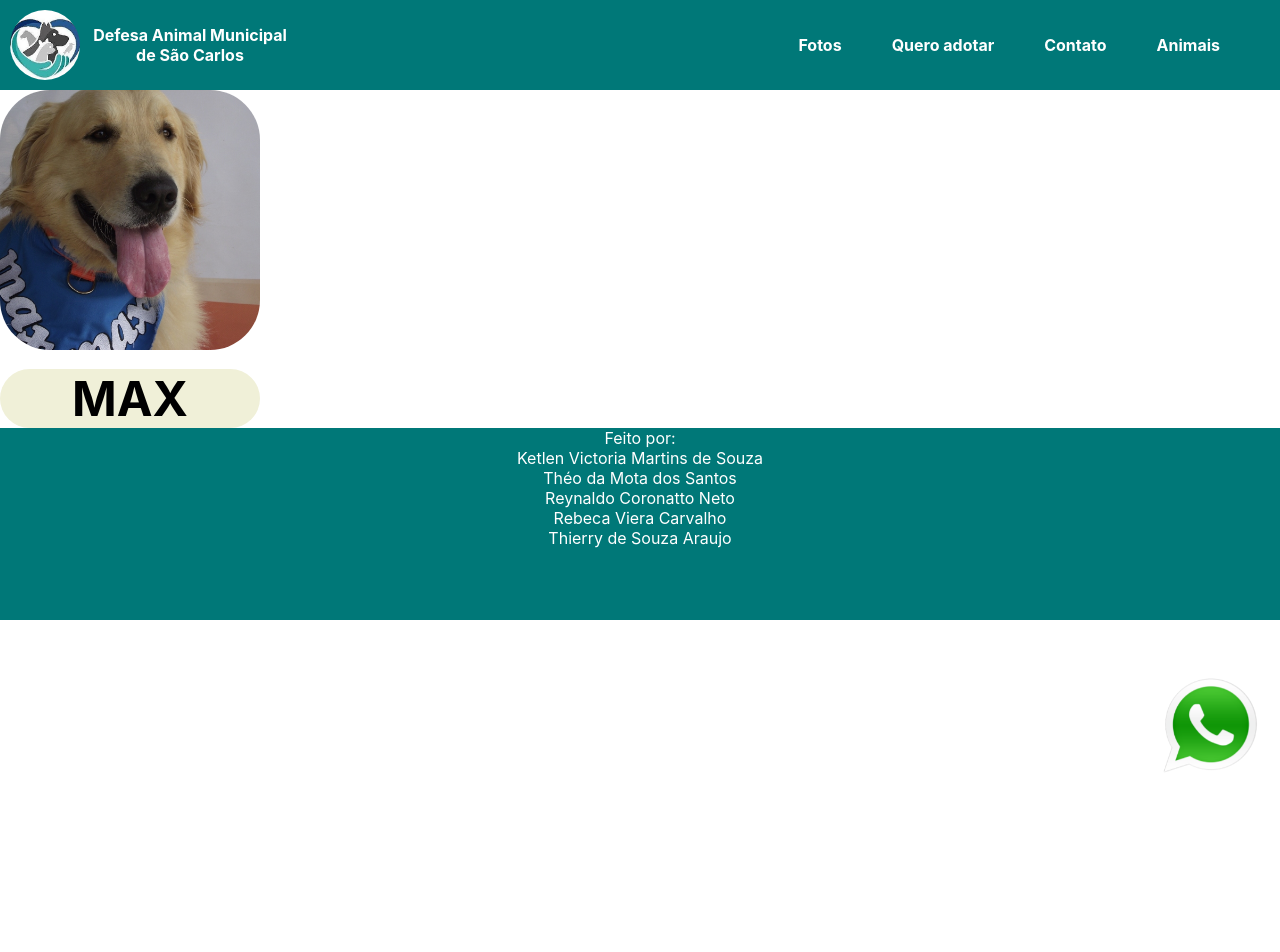
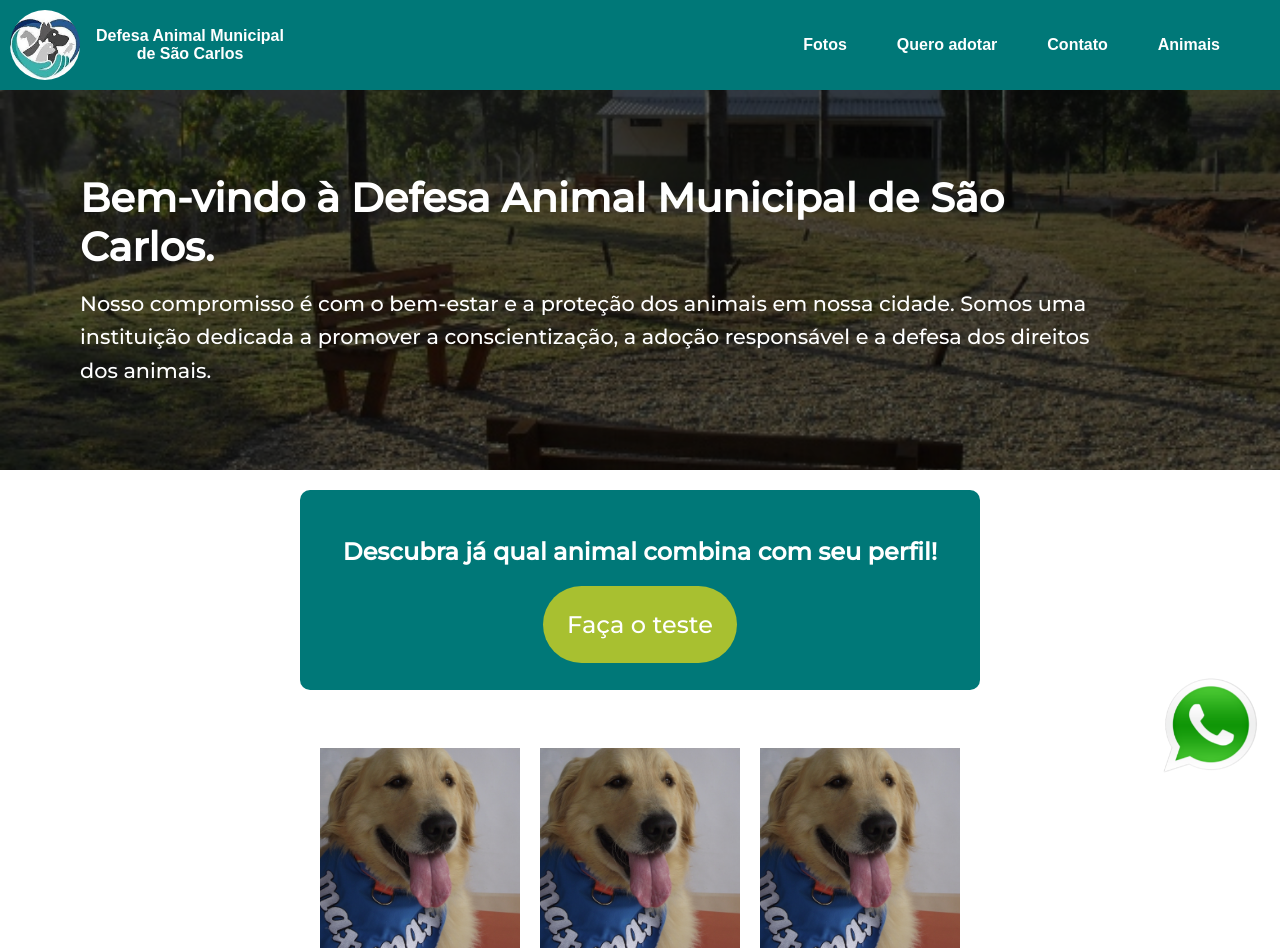
Before and after one commit to theosant/Code4pawns, a React (Create React App) app in the folder caociente/: page / in a window 1280 px wide. Shown: the top 952 px of the page. Before the commit the page ends 800 px from the top, so only its background shows below. Built offline with nearby package versions, Linux system fonts and the light colour scheme.

Commit message:
Add home

```diff
--- a/caociente/public/index.html
+++ b/caociente/public/index.html
@@ -4,6 +4,8 @@
     <meta charset="utf-8" />
     <link rel="icon" href="%PUBLIC_URL%/favicon.ico" />
     <meta name="viewport" content="width=device-width, initial-scale=1" />
+    <link rel="stylesheet" href="https://cdnjs.cloudflare.com/ajax/libs/font-awesome/4.7.0/css/font-awesome.min.css">
+    <link href="https://fonts.googleapis.com/css2?family=Montserrat:wght@500&display=swap" rel="stylesheet">
     <meta name="theme-color" content="#000000" />
     <meta
       name="description"
--- a/caociente/src/App.js
+++ b/caociente/src/App.js
@@ -4,12 +4,14 @@ import Contato from './components/Contato';
 import Footer from './components/Footer';
 import Header from './components/header/index.jsx';
 import Form from './components/Formulario';
+import Home from './components/Home';
 
 function App() {
   return (
     <div className="App">
         <Header />
-        <Card image={'/imagens/f0035.jpg'} name={'MAX'} />
+        <Home />
+        {/* <Card image={'/imagens/f0035.jpg'} name={'MAX'} /> */}
         <Contato />
         <Footer />
     </div>
--- /dev/null
+++ b/caociente/src/components/Home/index.jsx
@@ -0,0 +1,42 @@
+import * as React from 'react';
+import './style.css'
+
+const Home = () => {
+    return (
+        <div className='back'>
+            <div className='welcome-section'>
+            <div className='overlay'>
+            <h1>Bem-vindo à Defesa Animal Municipal de São Carlos.</h1>
+            <p>
+                Nosso compromisso é com o bem-estar e a proteção dos animais em nossa cidade. Somos uma instituição dedicada a promover a conscientização, a adoção responsável e a defesa dos direitos dos animais.
+            </p>
+            </div>
+
+        </div>
+        <div className='card-back'>
+            <div className='card'>
+                <h2>Descubra já qual animal combina com seu perfil!</h2>
+                <a href='#' className='button teste'>Faça o teste</a>
+            </div>
+
+        </div>
+
+        <div className='gallery'>
+        <div className='image'>
+            <img src='/imagens/f0035.jpg' alt='Imagem 1'/>
+        </div>
+        <div className='image'>
+            <img src='/imagens/f0035.jpg' alt='Imagem 2'/>
+        </div>
+        <div className='image'>
+            <img src='/imagens/f0035.jpg' alt='Imagem 3'/>
+        </div>
+        </div>
+        <div className='button-back'>
+            <button className='button mais'>Mais fotos</button>
+        </div>
+        </div>
+    );
+};
+
+export default Home;
--- /dev/null
+++ b/caociente/src/components/Home/style.css
@@ -0,0 +1,160 @@
+body {
+margin: 0;
+padding: 0;
+font-family: Arial, sans-serif;
+}
+
+.back{
+height: 1000px;
+}
+
+.welcome-section {
+position: relative;
+height: 380px;
+overflow: hidden;
+background-image: url("../../../public/imagens/f0059.jpg");
+background-size: cover;
+background-position: center;
+}
+
+.overlay {
+font-family: Montserrat;
+position: absolute;
+top: 0;
+left: 0;
+width: 100%;
+height: 100%;
+background-color: rgba(0, 0, 0, 0.6);
+display: flex;
+flex-direction: column;
+justify-content: center;
+align-items: flex-start;
+color: #fff;
+text-align: left;
+}
+
+.overlay h1 {
+font-size: 2.5rem;
+font-weight: bold;
+text-align: left;
+width: 80%;
+margin:  0 0 1rem 5rem;
+}
+
+.overlay p {
+font-size: 1.3rem;
+line-height: 1.6;
+width: 80%;
+margin:  0 0 0 5rem;
+}
+
+
+.card-back{
+display: flex;
+flex-direction: column;
+justify-content: center;
+align-items: center;
+color: #fff;
+
+}
+
+.card {
+width: 50%;
+height: 10rem;
+background-color: #007878;
+color: #fff;
+border-radius: 10px;
+padding: 20px;
+text-align: center;
+margin-top: 20px;
+display: flex;
+flex-direction: column;
+justify-content: center;
+align-items: center;
+}
+
+.card h2 {
+font-size: 1.5rem;
+margin-bottom: 10px;
+font-family: Montserrat;
+}
+
+
+
+.button.teste:active {
+    background-color: #4f5d0b;
+}
+.button.teste:hover {
+    background-color: #869e10;
+}
+.button.teste {
+    background-color: #A8C030;
+    padding: 1em;
+}
+.button.mais:active {
+    background-color: #083c3c;
+}
+.button.mais:hover {
+    background-color: #0c4545;
+}
+.button.mais {
+    padding: 1em;
+    background-color: #007878;
+    border: none;
+}
+
+.button{
+    display: flex;
+    color: #fff;
+    padding: 10px 20px;
+    border-radius: 40px;
+    text-decoration: none;
+    font-size: 1.5rem;
+    font-family: Montserrat;
+    margin-top: 10px;
+    align-items: center;
+    justify-content: center;
+}
+
+.button-back{
+    width: 100%;
+    display: flex;
+    justify-content: center;
+    align-items: center;
+}
+
+.gallery {
+    margin: 3em 0 0 0;
+    display: flex;
+    width: 100%;
+    flex-direction: row;
+    align-items: center;
+    justify-content: center;
+    text-align: center;
+}
+
+.image {
+    width: 200px;
+    height: 200px;
+    background-color: #ccc;
+    margin: 10px;
+    display: flex;
+    align-items: center;
+    justify-content: center;
+}
+
+.image img {
+    object-fit: cover;
+    width: 100%;
+    height: 100%;
+}
+
+.more-button {
+    margin-top: 20px;
+    padding: 10px 20px;
+    background-color: #007878;
+    color: #fff;
+    border: none;
+    border-radius: 4px;
+    font-size: 16px;
+}
```
